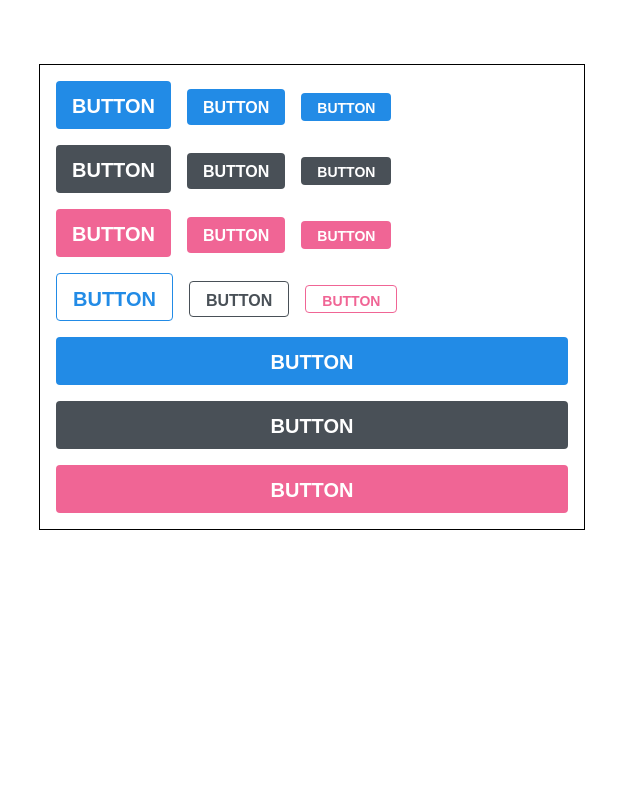
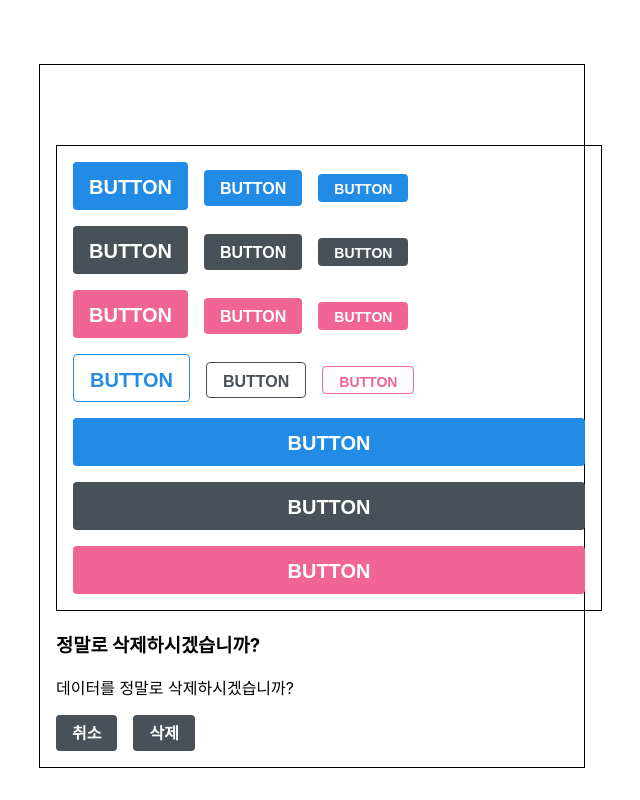
Before and after one commit to youhavetopay/react-practice, a React (Create React App) app: page / in a window 1280 px wide. Shown: the whole page, without its empty margins (328-968 px from the left). Built offline with nearby package versions, Linux system fonts and the light colour scheme.

Commit message:
lint 에 따른 수정

```diff
--- a/src/App.js
+++ b/src/App.js
@@ -1,62 +1,8 @@
-import React, { useReducer, useCallback, useRef, useMemo } from 'react';
+import React from 'react';
 import './App.scss';
 
-import UserList from './UserList';
-import CreateUser from './CreateUser';
-import useInputs from './Hook/useInputs';
+import Dialog from './components/Dialog';
 import Button from './components/Button';
-
-function countActiveUsers(users) {
-  console.log('유저 세는 중');
-  return users.filter((user) => user.active).length;
-}
-
-const initialState = {
-  users: [
-    {
-      id: 1,
-      userName: 'velopert',
-      email: 'public.velopert@gmail.com',
-      active: true,
-    },
-    {
-      id: 2,
-      userName: 'tester',
-      email: 'tester@example.com',
-      active: false,
-    },
-    {
-      id: 3,
-      userName: 'liz',
-      email: 'liz@example.com',
-      active: false,
-    },
-  ],
-};
-
-function reducer(state, action) {
-  switch (action.type) {
-    case 'CREATE_USER':
-      return {
-        users: state.users.concat(action.user),
-      };
-
-    case 'TOGGLE_USER':
-      return {
-        users: state.users.map((user) =>
-          user.id === action.id ? { ...user, active: !user.active } : user,
-        ),
-      };
-
-    case 'REMOVE_USER':
-      return {
-        users: state.users.filter((user) => user.id !== action.id),
-      };
-
-    default:
-      return state;
-  }
-}
 
 export const UserDispatch = React.createContext(null);
 
@@ -89,10 +35,9 @@
 // }
 
 function App() {
-  const a = 'hello';
-
   return (
     <div className="App">
+      <div className="AppBlock">
         <div className="buttons">
           <Button size="large" onClick={() => console.log('클릭함')}>
             BUTTON
@@ -142,6 +87,15 @@
           </Button>
         </div>
       </div>
+
+      <Dialog
+        title="정말로 삭제하시겠습니까?"
+        confirmText="삭제"
+        cancelText="취소"
+      >
+        데이터를 정말로 삭제하시겠습니까?
+      </Dialog>
+    </div>
   );
 }
 
--- a/src/App.scss
+++ b/src/App.scss
@@ -9,3 +9,11 @@
     margin-top: 1rem;
   }
 }
+
+.AppBlock {
+  width: 512px;
+  margin: 0 auto;
+  margin-top: 4rem;
+  border: 1px solid black;
+  padding: 1rem;
+}
--- /dev/null
+++ b/src/components/Dialog.js
@@ -0,0 +1,25 @@
+import React from 'react';
+
+import Button from './Button';
+
+function Dialog({ title, children, confirmText, cancelText }) {
+  return (
+    <div className="DarkBackground">
+      <div className="DialogBlock">
+        <h3>{title}</h3>
+        <p>{children}</p>
+        <div className="ButtonGroup">
+          <Button color="gray">{cancelText}</Button>
+          <Button color="gray">{confirmText}</Button>
+        </div>
+      </div>
+    </div>
+  );
+}
+
+Dialog.defalutProps = {
+  cancelText: '확인',
+  confirmText: '취소',
+};
+
+export default Dialog;
--- /dev/null
+++ b/src/components/Dialog.scss
@@ -0,0 +1,31 @@
+.DarkBackground {
+  position: fixed;
+  left: 0;
+  top: 0;
+  width: 100%;
+  height: 100%;
+  display: flex;
+  align-items: center;
+  justify-content: center;
+  background: rgba(0, 0, 0, 0.8);
+
+  .DialogBlock {
+    width: 320px;
+    padding: 1.5rem;
+    background: white;
+    border-radius: 2px;
+    h3 {
+      margin: 0;
+      font-size: 1.5rem;
+    }
+    p {
+      font-size: 1.125rem;
+    }
+  }
+
+  .ButtonGroup {
+    margin-top: 3rem;
+    display: flex;
+    justify-content: flex-end;
+  }
+}
```
Also changed, not shown: src/Counter.js (+10 -16 lines), src/CreateUser.js (+12 -14 lines). Lines whose indentation alone changed are shown as unchanged.
